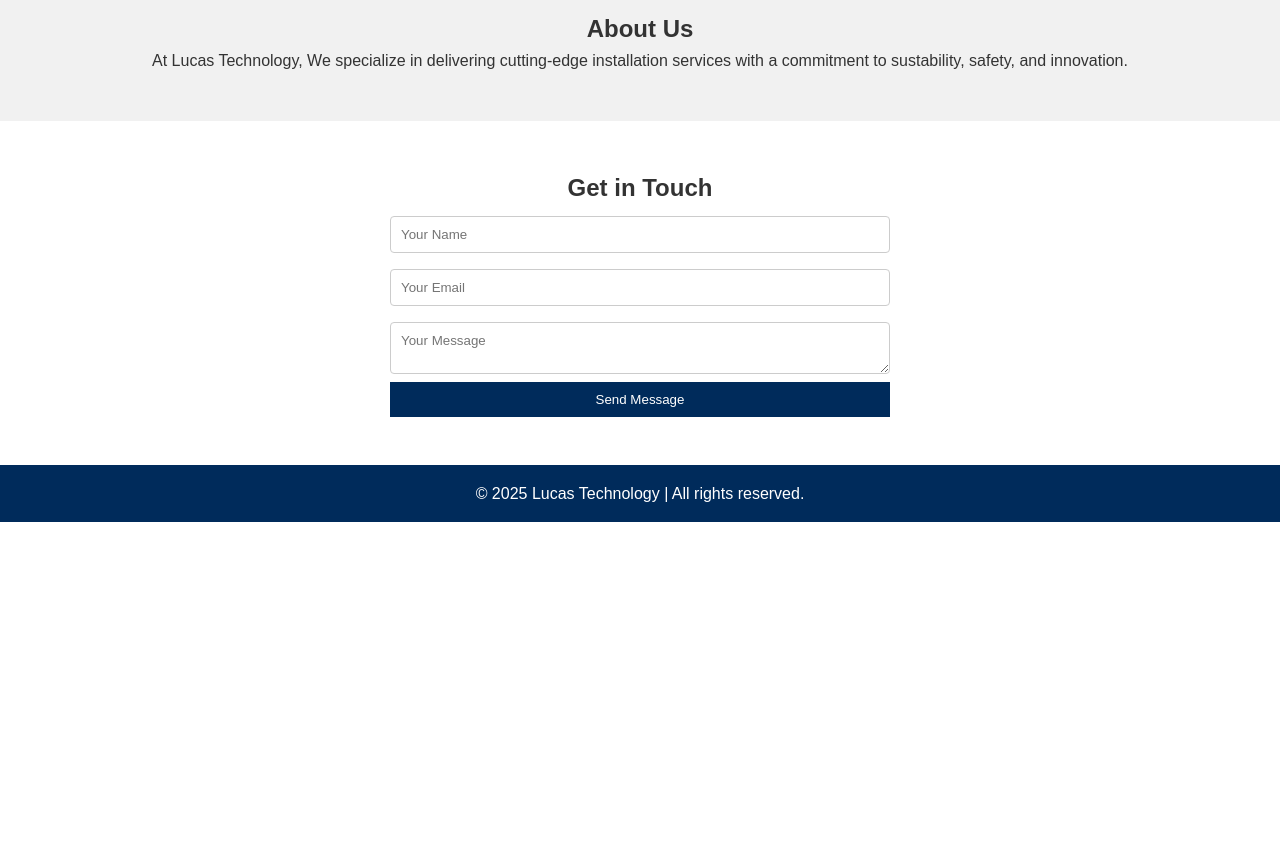
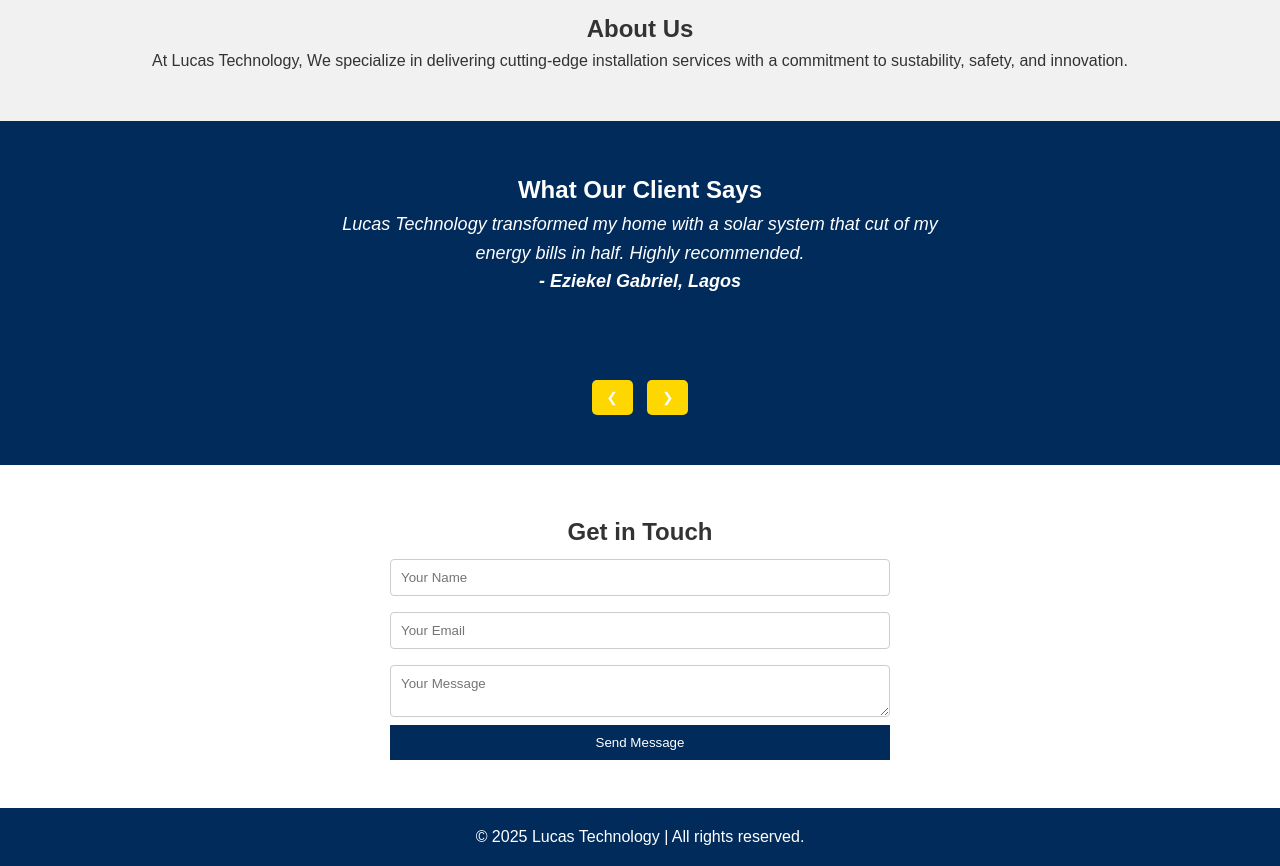
Before and after one commit to DevBABS05/Lucas-Technology, a plain HTML site: page index.html in a window 1280 px wide. Shown: the part 1500-2366 px from the top of the page. Before the commit the page ends 2022 px from the top, so only its background shows below. Drawn offline with Linux system fonts and the light colour scheme.

Commit message:
I made changes to my html my adding client comment

```diff
--- a/edmu.css
+++ b/edmu.css
@@ -107,6 +107,48 @@
     background: #f1f1f1;
     text-align: center;
 }
+.testimonials {
+    padding: 50px 20px;
+    background-color:#002B5B;
+    color: white;
+    text-align: center;
+}
+.carousel {
+    position: relative;
+    max-width: 600px;
+    margin: 0 auto;
+    min-height: 150px;
+}
+.testimonial {
+    display: none;
+    font-size: 18px;
+    font-style: italic;
+
+}
+.testimonial.active{
+    display: block;
+    animation: fadeIn 0.5s ease-in-out;
+}
+.controls {
+    margin-top: 20px;
+}
+.controls button{
+    background: #FFD700;
+    color: white;
+    border: none;
+    padding: 10px 15px;
+    margin: 0 5px;
+    cursor: pointer;
+    border-radius: 5px;
+}
+.controls button:hover {
+    background: #e6c200;
+}
+
+@keyframes fadeIn {
+    from {opacity:0;}
+    to {opacity: 1;}
+}
 .contact {
     padding: 3rem 2rem;
     text-align: center;
--- a/edmu.js
+++ b/edmu.js
@@ -32,3 +32,37 @@
         });
     });
 }
+
+let currentIndex = 0;
+let testimonials = document.querySelectorAll(".testimonial");
+
+function showTestimonial(index) {
+    testimonials.forEach((testimonial, i) => {
+        testimonial.classList.remove('active');
+        if (i === index) {
+            testimonial.classList.add('active');
+        }
+    });
+}
+
+document.getElementById('next').addEventListener('click', () => {
+    currentIndex = (currentIndex + 1) % testimonials.length;
+    showTestimonial(currentIndex);
+ });
+document.getElementById('prev').addEventListener('click', () => {
+    currentIndex = (currentIndex - 1 + testimonials.length) % testimonials.length;
+    showTestimonial(currentIndex);
+ });
+
+ showTestimonial(currentIndex);
+
+// document.getElementById("prev").addEventListener("click", () => {
+//     changeSlide(-1);
+// });
+
+// function changeSlide(direction) {
+//     testimonials[currentIndex].classList.remove("active");
+//     currentIndex = (changeSlide + direction + totalSlides) % totalSlides;
+
+//     testimonials[currentIndex].classList.add("active");
+// }
--- a/index.html
+++ b/index.html
@@ -52,6 +52,27 @@
         <h2>About Us</h2>
         <p>At Lucas Technology, We specialize in delivering cutting-edge installation services with a commitment to sustability, safety, and innovation.</p>
     </section>
+    <section class="testimonials" id="testimonials">
+        <h2>What Our Client Says</h2>
+        <div class="carousel">
+            <div class="testimonial active">
+                <p>Lucas Technology transformed my home with a solar system that cut of my energy bills in half. Highly recommended.</p>
+                <h4>- Eziekel Gabriel, Lagos</h4>
+            </div>
+            <div class="testimonial ">
+                <p>Professional Street light installation in record time. Our community feels safer at night.</p>
+                <h4>- Fatai Aliu, Ondo</h4>
+            </div>
+            <div class="testimonial ">
+                <p>Billboard Installation was smooth and professional. My business visibility improved overnight.</p>
+                <h4>- Chineye, Abia</h4>
+            </div>
+        </div>
+        <div class="controls">
+            <button id="prev">&#10094;</button>
+            <button id="next">&#10095;</button>
+        </div>
+    </section>
     <section class="contact" id="contact">
         <h2>Get in Touch</h2>
         <form action="" id="contactForm">
```
